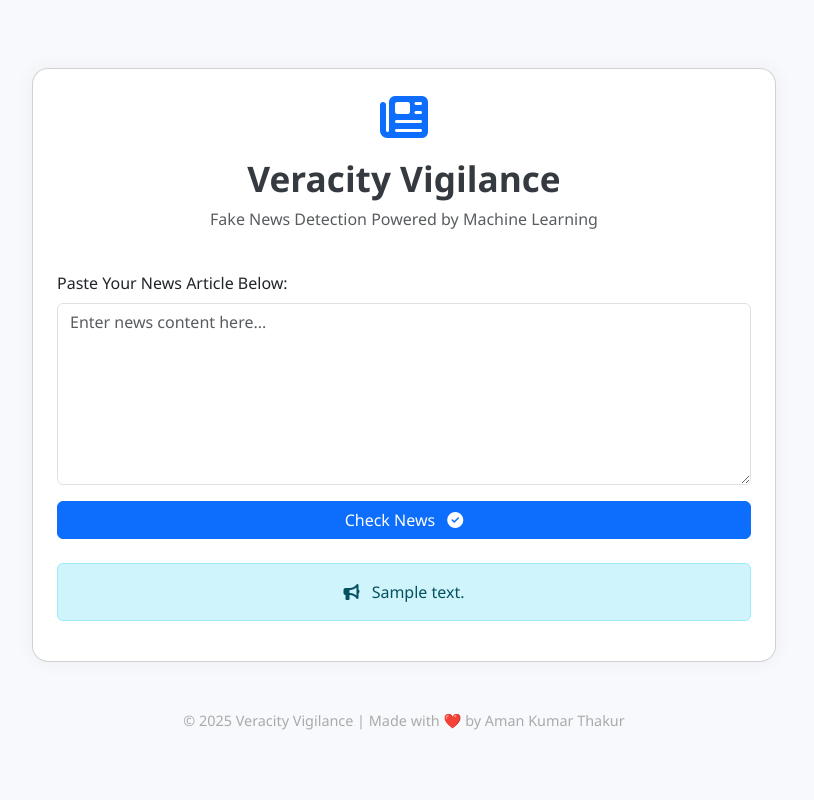
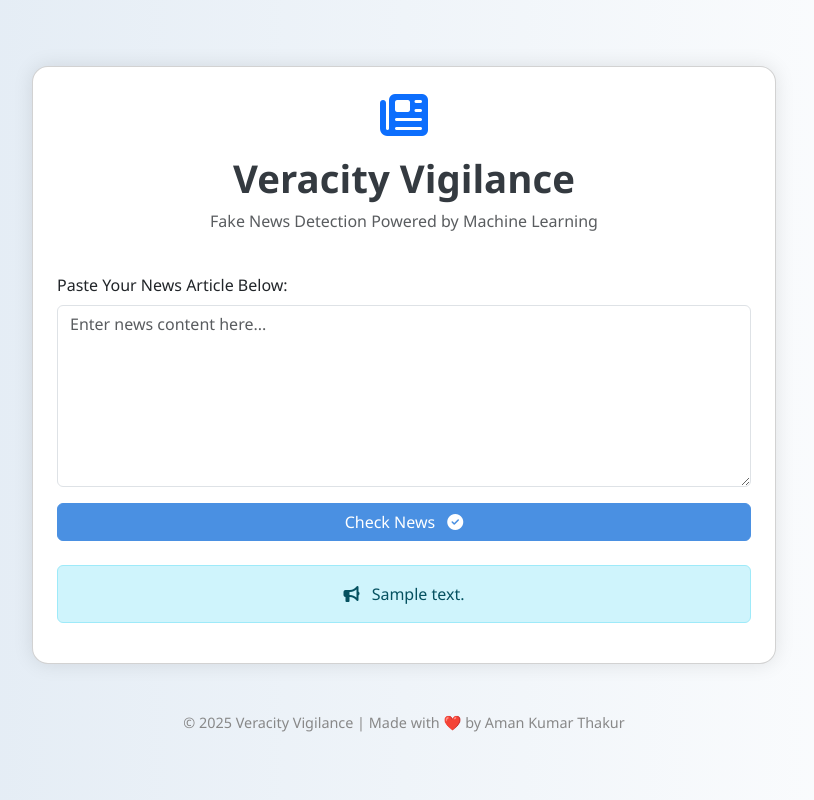
Before and after one commit to amankthakur/fake-news-app, a Flask app: template templates/index.html in a window 1280 px wide. Shown: the whole page, without its empty margins (236-1050 px from the left). Run offline with Flask 3, Linux system fonts and the light colour scheme; the template is opened without the code that fills it: most values are stand-ins (such as "Sample title", 1, 10 or a date in 2020); parts of the project's set-up code (start-up, migrations or seed data) failed here and were passed over.

Commit message:
html css js done

```diff
--- a/templates/index.html
+++ b/templates/index.html
@@ -8,23 +8,41 @@
   <link rel="stylesheet" href="https://cdnjs.cloudflare.com/ajax/libs/font-awesome/6.4.0/css/all.min.css">
   <style>
     body {
-      background: #f7f9fc;
+      background: linear-gradient(to right, #dfe9f3, #ffffff);
       font-family: 'Segoe UI', Tahoma, Geneva, Verdana, sans-serif;
     }
     .card {
       border-radius: 1rem;
-      box-shadow: 0 0 20px rgba(0,0,0,0.05);
+      box-shadow: 0 0 20px rgba(0,0,0,0.1);
+      animation: fadeIn 1s ease-in-out;
     }
     .header-title {
-      font-size: 2.2rem;
+      font-size: 2.4rem;
       font-weight: bold;
       color: #343a40;
     }
     .footer {
       text-align: center;
       font-size: 0.9rem;
-      color: #aaa;
+      color: #888;
       margin-top: 3rem;
+    }
+    .btn-primary {
+      background-color: #4a90e2;
+      border-color: #4a90e2;
+    }
+    .btn-primary:hover {
+      background-color: #357ABD;
+    }
+    @keyframes fadeIn {
+      from { opacity: 0; transform: translateY(30px); }
+      to { opacity: 1; transform: translateY(0); }
+    }
+    .typing {
+      font-style: italic;
+      font-size: 0.95rem;
+      color: #777;
+      display: none;
     }
   </style>
 </head>
@@ -38,7 +56,7 @@
           <p class="text-muted">Fake News Detection Powered by Machine Learning</p>
         </div>
 
-        <form action="/predict" method="post">
+        <form action="/predict" method="post" onsubmit="showTyping()">
           <div class="mb-3">
             <label for="news" class="form-label">Paste Your News Article Below:</label>
             <textarea name="news" class="form-control" id="news" rows="7" placeholder="Enter news content here..."></textarea>
@@ -46,8 +64,10 @@
           <button type="submit" class="btn btn-primary w-100">Check News <i class="fas fa-check-circle ms-2"></i></button>
         </form>
 
+        <p id="typing" class="typing mt-3 text-center">Analyzing... Please wait</p>
+
         {% if prediction_text %}
-        <div class="alert alert-info text-center mt-4">
+        <div class="alert alert-info text-center mt-4 animate__animated animate__fadeIn">
           <i class="fas fa-bullhorn me-2"></i> {{ prediction_text }}
         </div>
         {% endif %}
@@ -59,6 +79,11 @@
     </div>
   </div>
 
+  <script>
+    function showTyping() {
+      document.getElementById("typing").style.display = "block";
+    }
+  </script>
   <script src="https://cdn.jsdelivr.net/npm/bootstrap@5.3.0/dist/js/bootstrap.bundle.min.js"></script>
 </body>
 </html>
```
